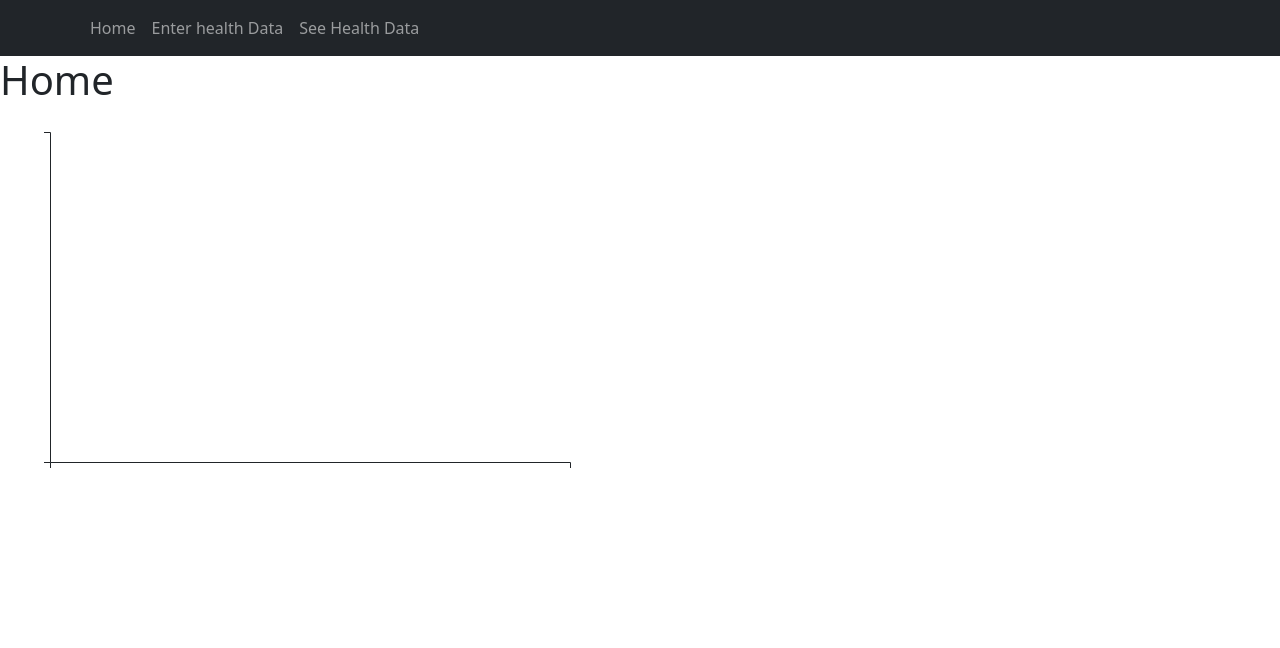
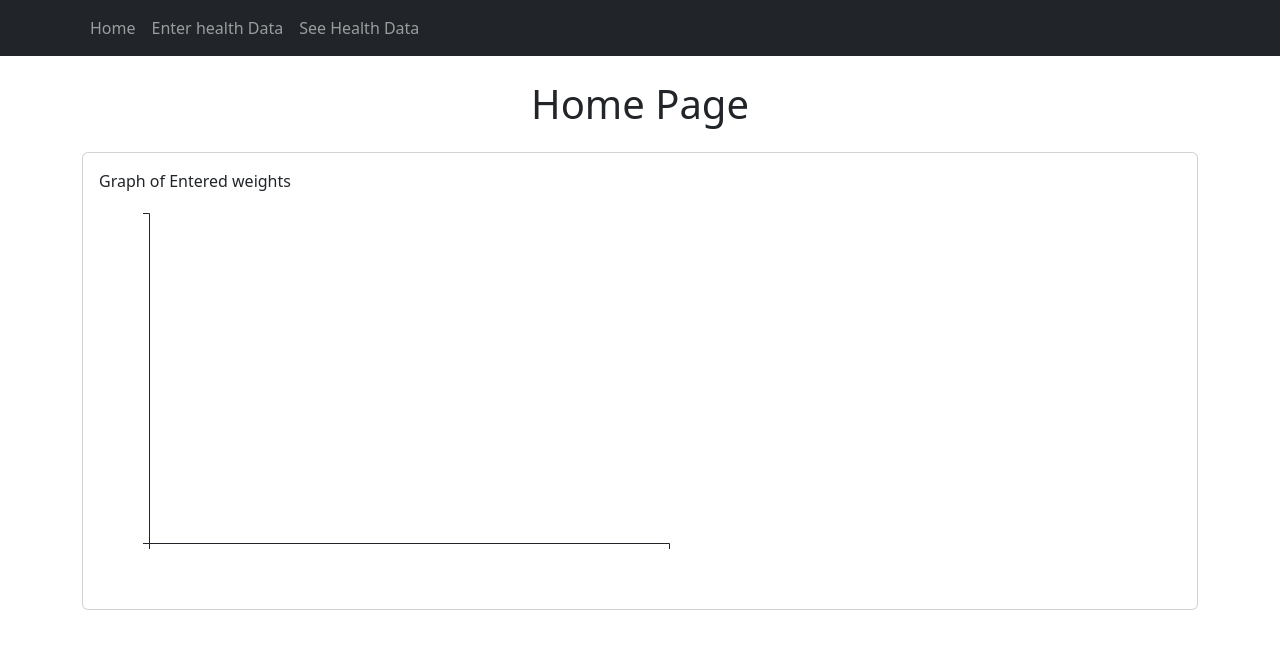
Before and after one commit to JosephShortt/DataRepProjectHealthTracker, a React (Create React App) app: page /home in a window 1280 px wide. Shown: the top 648 px of the page. Built offline with nearby package versions, Linux system fonts and the light colour scheme; no server answers.

Commit message:
some bootstrap styling to graph

```diff
--- a/src/components/EntryItem.js
+++ b/src/components/EntryItem.js
@@ -26,20 +26,20 @@ function EntryItem(props) {
     <div>
       <Card>
         {/* Card header displays the movie title */}
-        <Card.Header>Steps: {props.myEntry.steps}</Card.Header>
+        <Card.Header>Date: {props.myEntry.date}</Card.Header>
         {/* Card body displays the movies image and year */}
         <Card.Body>
           <blockquote className="blockquote mb-0">
+            <footer>Steps: {props.myEntry.steps}</footer>
             <footer>Distance(km): {props.myEntry.distance}</footer>
             <footer>Weight(kg): {props.myEntry.weight}</footer>
             <footer>Calories Burned: {props.myEntry.caloriesOut}</footer>
             <footer>Calories consumed: {props.myEntry.caloriesIn}</footer>
-            <footer>Date: : {props.myEntry.date}</footer>
-
+            <footer>Date: {props.myEntry.date}</footer>
           </blockquote>
         </Card.Body>
-        <Link  to={"/update/" + props.myEntry._id} className="btn btn-success w-25">Update</Link>
-        <Button type="button"   className="btn btn-danger w-25" onClick={handleDelete}>Delete</Button>
+        <Link to={"/update/" + props.myEntry._id} className="btn btn-success w-25">Update</Link>
+        <Button type="button" className="btn btn-danger w-25" onClick={handleDelete}>Delete</Button>
       </Card>
     </div>
   );
--- a/src/components/Home.js
+++ b/src/components/Home.js
@@ -1,6 +1,8 @@
 import WeightGraph from "./WeightGraph";
 import React, { useEffect, useState } from "react";
 import axios from "axios";
+import 'bootstrap/dist/css/bootstrap.min.css';
+import Card from 'react-bootstrap/Card'; //Importing card component from bootstrap
 
 const Home = () => {
   const [data, setData] = useState([]);
@@ -22,13 +24,18 @@ const Home = () => {
   }, []);
 
   return (
-    <div>
-      <h1>Home</h1>
-      {/* Display the WeightGraph with the fetched data */}
-      <WeightGraph entries={data} />
+    <div className="container">
+      <h1 className="text-center mt-4">Home Page</h1>
+      <Card className="mt-4">
+        <Card.Body>
+          <footer>Graph of Entered weights</footer>
+          {/* Display the WeightGraph with the fetched data */}
+          <WeightGraph entries={data} />
+        </Card.Body>
+      </Card>
     </div>
   );
 };
 
 
-  export default Home;
+export default Home;
```
Also changed, not shown: src/components/StepsGraph.js (added, +10 -0 lines).
